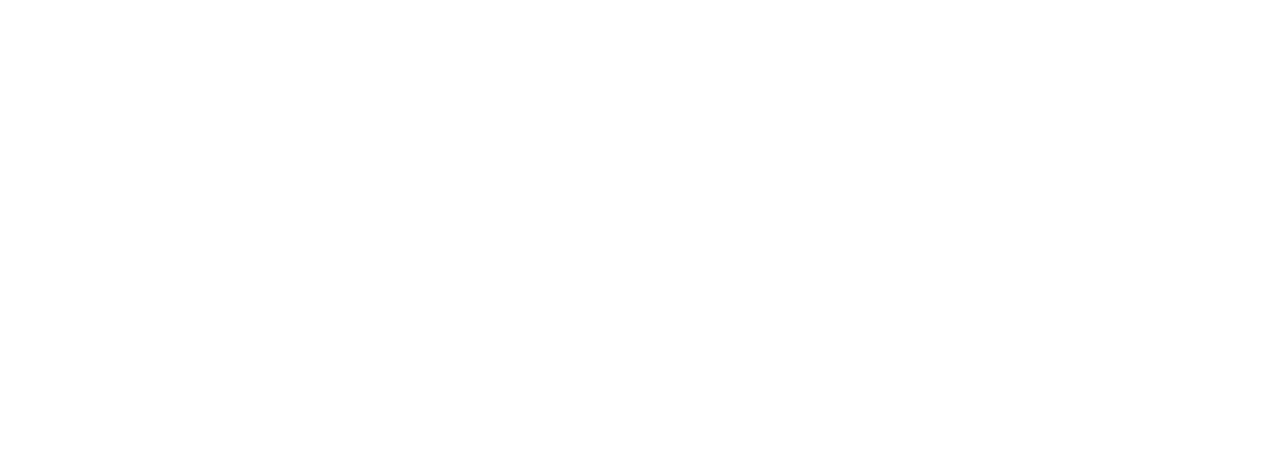
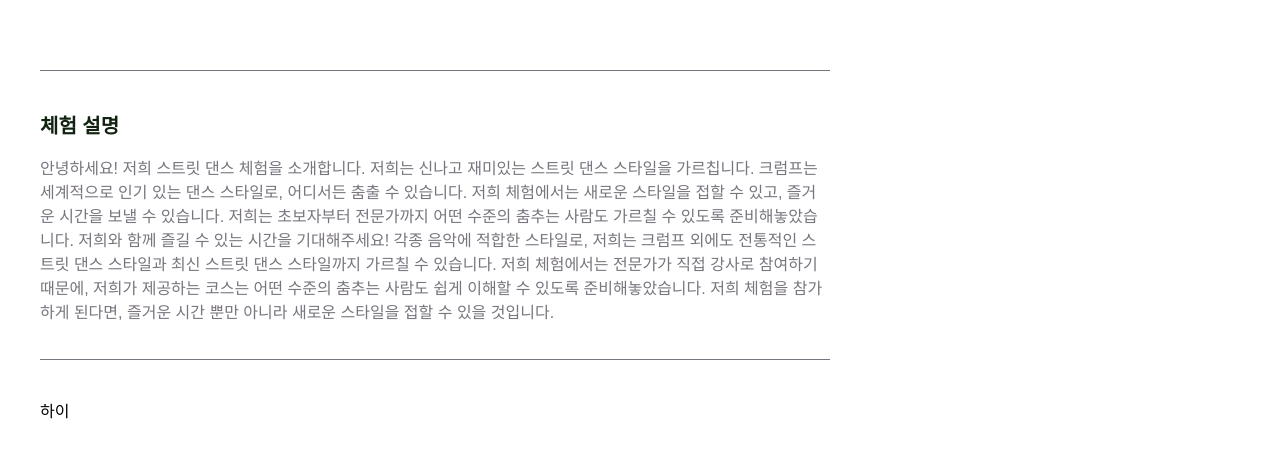
Before and after one commit to mungyun/globalnomad, a Next.js app: page /activities/1 in a window 1280 px wide. Shown: the part 831-1288 px from the top of the page. Before the commit the page ends 901 px from the top, so only its background shows below. Built offline with nearby package versions, Linux system fonts and the light colour scheme; a web font is replaced by a local one.

Commit message:
Feat: 체험 상세 페이지 MainContent 설명 파트 완성

```diff
--- /dev/null
+++ b/src/app/activities/[activityId]/components/MainContent.tsx
@@ -0,0 +1,18 @@
+import { mockData } from "./mockdata";
+
+const MainContent = () => {
+  const { description } = mockData;
+  return (
+    <div>
+      <div className="border-y border-y-gray08 xl:w-[790px]">
+        <div className="border-b border-b-gray08 xl:pb-[34px] xl:pt-10">
+          <h3 className="mb-4 text-[20px] font-bold text-black02">체험 설명</h3>
+          <p className="text-[16px] text-gray08">{description}</p>
+        </div>
+        <div className="xl:py-10">하이</div>
+      </div>
+    </div>
+  );
+};
+
+export default MainContent;
--- a/src/app/activities/[activityId]/page.tsx
+++ b/src/app/activities/[activityId]/page.tsx
@@ -1,10 +1,12 @@
 import React from "react";
 import Banner from "./components/Banner";
+import MainContent from "./components/MainContent";
 
 const ActivityDetailPage = () => {
   return (
     <div>
       <Banner />
+      <MainContent />
     </div>
   );
 };
```
